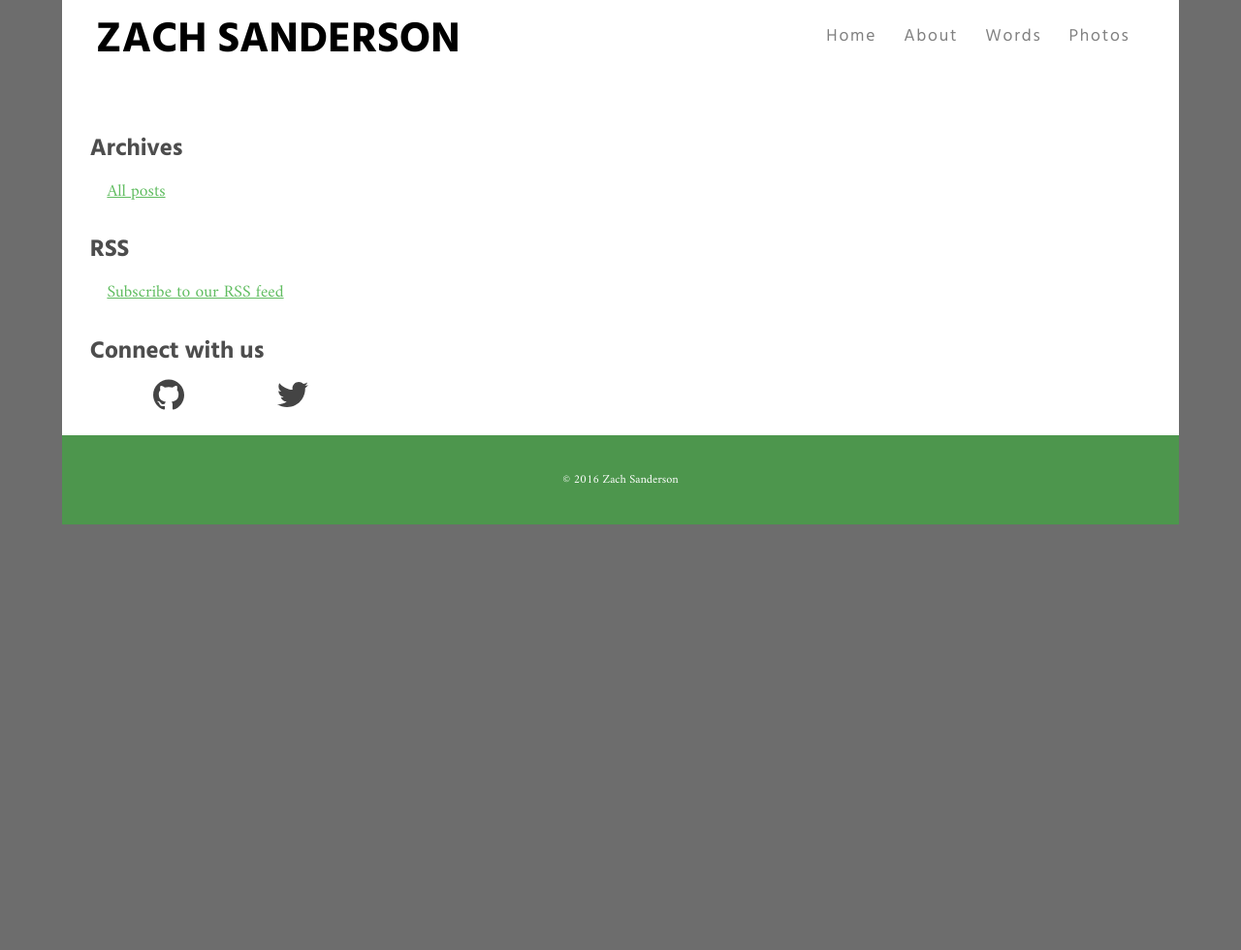
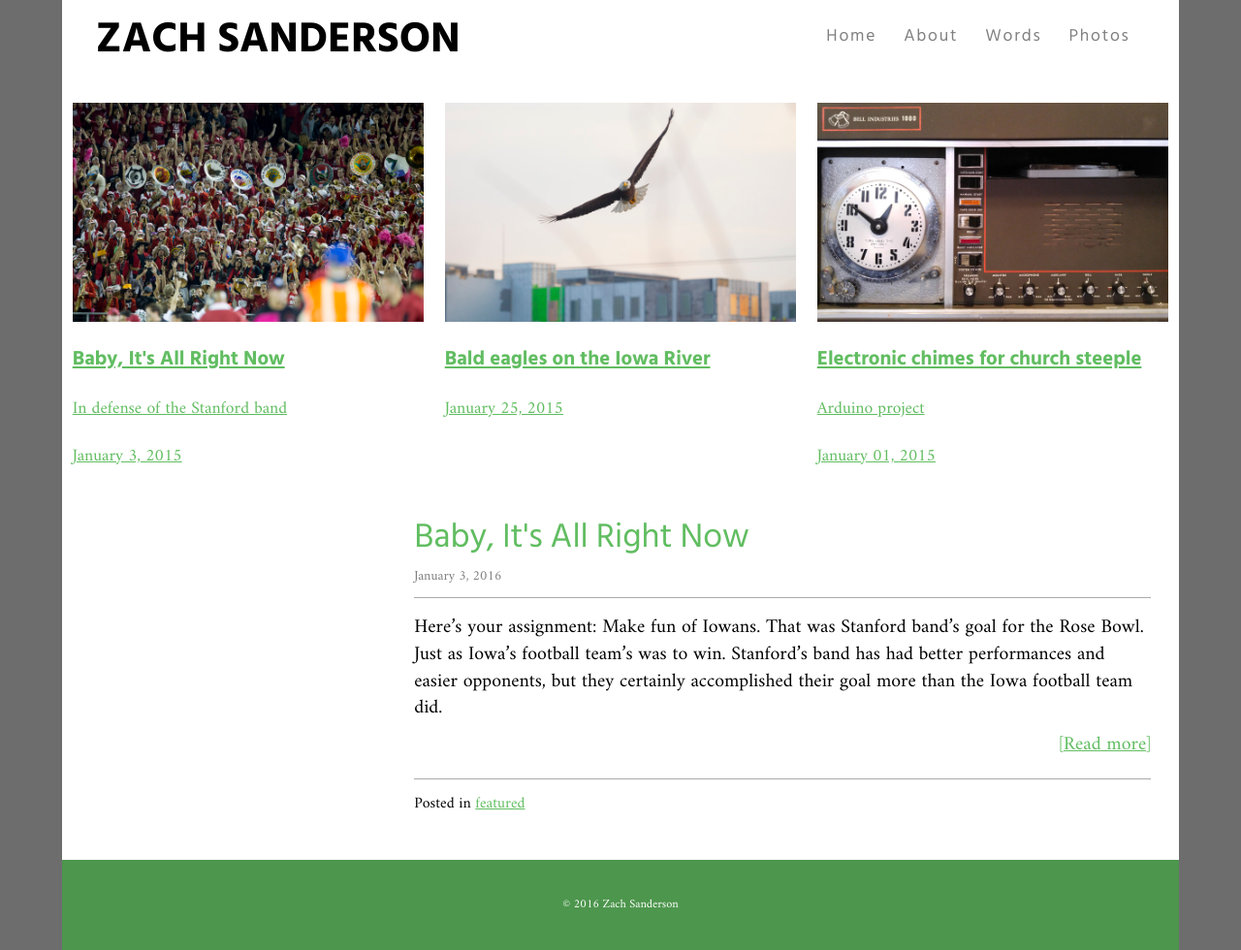
Before and after one commit to zachsanderson/words, a Jekyll site: the page built from index.html, in a window 1280 px wide. Shown: the whole page at 97% size. Built offline with Jekyll 4.4.1, drawn with Linux system fonts in a browser that asks for light colours; the list of posts is cut into pages by our own code; before the commit the page ends 900 px from its top, so only the background shows below that.

Commit message:
Applied flexbox to featured posts on index.html

```diff
--- a/_layouts/default.html
+++ b/_layouts/default.html
@@ -11,8 +11,6 @@
   <meta name="description" content="{% if page.description %}{{ page.description }}{% else %}{{ site.description}}{% endif %}">
   {% include favicons.html %}
   <link rel="stylesheet" href="{{site.baseurl}}/css/main.css">
-  <link href='http://fonts.googleapis.com/css?family=Hind Siliguri:400,700' rel='stylesheet' type='text/css'>
-  <link href='http://fonts.googleapis.com/css?family=Amiri' rel='stylesheet' type='text/css'>
   <script src="{{site.baseurl}}/scripts/modernizr.custom.js"></script>
   <!--[if lt IE 9]>
     <script src="http://html5shiv.googlecode.com/svn/trunk/html5.js"></script>
--- /dev/null
+++ b/_posts/2015-01-03-baby-its-all-right-now.md
@@ -0,0 +1,56 @@
+---
+layout: post
+title:  "Baby, It's All Right Now"
+subtitle: "In defense of the Stanford band"
+date:   2016-01-03
+tags: [featured]
+excerpt_separator: <!-- more -->
+summary: "The Stanford band's goal was to make fun of Iowans, and it succeeded."
+---
+
+Here’s your assignment: Make fun of Iowans.
+
+That was Stanford band’s goal for the Rose Bowl. Just as Iowa’s football team’s was to win. Stanford’s band has had better performances and easier opponents, but they certainly accomplished their goal more than the Iowa football team did.<!-- more -->
+
+All of my Iowa friends are freaking out about their Rose Bowl halftime show, and I’m finding myself being the guy on social media explaining why I think something’s funny. That’s not fun.
+
+[caption id="attachment_574" align="alignnone" width="600"]<a href="http://www.zachsanderson.com/wp-content/uploads/2016/01/tusken_snare.jpg" rel="attachment wp-att-574"><img class="size-full wp-image-574" src="http://www.zachsanderson.com/wp-content/uploads/2016/01/tusken_snare.jpg" alt="Stanford band conductor as tusken raider; Stanford drumline" width="600" height="433" /></a> Tusken raider gaderffii &gt; drum major mace; You might recognize this drummer from <a href="https://www.youtube.com/watch?v=iHjLy8cKseE">Jimmy Kimmel</a>[/caption]
+
+<strong>A few disclosures</strong>
+I graduated from and worked for the University of Iowa. I was rooting hard for the Hawkeyes yesterday. Yesterday someone asked me where I was from and I found myself saying “Iowa”. I explained I grew up in Cincinnati, but, for some time now, I’ve considered myself an Iowan. I did live in Palo Alto and was a photographer at Stanford. During that time, I told people I was from Iowa. They were probably pretty sick of me talking about how awesome Iowa was. I would talk about how much better our gamedays were than theirs. I was insufferable. I’m sure they just went back to their 72 degrees and baseball in February.
+
+I also actually haven’t seen the full Stanford performance. I haven’t seen Iowa’s either. Part of it is because the reports I’ve read say ESPN cut away because of the content. I don’t really see proof that that is the case. I’m actually curious besides the Hawkeyes that made the trip if any of my other Hawkeye friends that are upset about it saw any more of the show than I did. Basically the gist I got was “They’re making fun of us because we’re farmers.” If anyone has a full video, I’d love to see it. Because unless they take a dump on a Grant Wood at the 50 yard line or something, I don’t really see where all the anger comes from.
+
+UPDATE: I did find a script from the band's <a href="https://www.facebook.com/lsjumb/posts/10154484759815760">Facebook page</a>. Seems pretty tame.
+
+<strong>“They’re not a good band"</strong>
+While shooting, I spent a ton of time around the Stanford band. There are aspects that can be childish and annoying, but they are the best at it. I always appreciated the huge commitment they had to their job. As a band in the stands, I don’t know of many better ones. I would love to see a compiled catalog of what they play. It’s always pretty bleeding edge, especially for a format that is 100+ years old. They were the first band I’ve heard play “Black Skinhead” in the spots where other bands might play “Mars”. (They play that one though too.)
+
+They are at all the events and do their main job really well: entertain.
+
+[caption id="attachment_575" align="alignnone" width="600"]<a href="http://www.zachsanderson.com/wp-content/uploads/2016/01/IMG_9954.jpg" rel="attachment wp-att-575"><img class="size-full wp-image-575" src="http://www.zachsanderson.com/wp-content/uploads/2016/01/IMG_9954.jpg" alt="Stanford band at the NCAA tennis tournament" width="600" height="369" /></a> Stanford band playing "All of the Lights" at the 2011 NCAA Tennis Tournament. This song was a single in November 2010 and they're playing it in May 2011. When did Freddie Mercury die?[/caption]
+
+<strong>"Even Stanford fans were apologizing for them"</strong>
+I saw this quite a bit at Stanford. I once saw a Stanford baseball player heckle the band as they went on the field at a football game. He was turning to those around him and saying, “We’re embarrassed by them. We don’t like them either.” So I guess the folks that are mad at the band can find solace in that. Even Stanford hates them.
+
+But when that baseball player is back at a game 10 years after graduating and hears “All Right Now” played after a touchdown, he'll probably get goosebumps.
+
+<strong>“Iowa fans booed them off the field"</strong>
+First, unless they stopped their show halfway through, that’s not totally true. I’m sure they did boo them as they went off the field. And while they were on the field.
+
+A few of my friends who were complaining about this are big pro wrestling fans. The Stanford band is playing the role of the heel. They were doing their job and Iowa fans were doing theirs: booing them. That’s awesome. That’s what makes it fun. I’ve always appreciated that guy who goes into pro wrestling and takes on that role. It’s easier to be the hero. It’s easier to just play “Bohemian Rhapsody” for the 100th time.
+
+[caption id="attachment_577" align="alignnone" width="600"]<a href="http://www.zachsanderson.com/wp-content/uploads/2016/01/IMG_9906.jpg" rel="attachment wp-att-577"><img class="size-full wp-image-577" src="http://www.zachsanderson.com/wp-content/uploads/2016/01/IMG_9906.jpg" alt="Stanford tree and the Dollies before the UCLA football game" width="600" height="424" /></a> They know their tree is ugly. No need to point it out.[/caption]
+
+<strong>“Let’s sic the Iowa Nice Guy on them"</strong>
+Scott Seipker does a fantastic job of setting the record straight in a not-your-usual Iowan way. He’s normally targeting reporters or politicians who are just missing the mark but a comedian arguing against comedy is a little different. Yeah “they’re all farmers” is a stereotype. I’ll admit it’s a pretty lazy one. But Stanford’s band works in stereotypes the way other artists might work in oils or clay.
+
+It seems kind of weird to be upset about that though. Aren’t there a ton of farmers in Iowa? Aren’t Iowans like really really proud of that? So much so that we somehow get past NCAA rules to post a political statement on our helmets every game.
+
+<strong>"We were already losing 35-0"</strong>
+This is why most people are upset. At this point in the game, we were getting our asses handed to us. It may not have looked like it, but the band planned this show weeks in advance. I was really hoping they'd call an audible and come out and make a "35-0" formation. Maybe even dig into the Iowa band playbook and play a Journey medley. Or go edgy and play Michael Jackson. But they certainly weren't going to say, "You know what these poor people traveled across the country to see at least one point scored and they aren't getting it. Let's go easy on them." It would have been sadder if they felt sorry for us.
+
+[caption id="attachment_576" align="alignnone" width="600"]<a href="http://www.zachsanderson.com/wp-content/uploads/2016/01/IMG_0540.jpg" rel="attachment wp-att-576"><img class="size-full wp-image-576" src="http://www.zachsanderson.com/wp-content/uploads/2016/01/IMG_0540.jpg" alt="The band cheers a Stanford touchdown against UCLA" width="600" height="400" /></a> Look at how much fun they're having winning football games[/caption]
+
+<strong>"Respect the Rose Bowl"</strong>
+I've also seen a bunch of words that 60 year old Republicans use like "tradition" and "class" and "respect". That's what ends up offending me more. It's a football game that we are watching for entertainment. We're not going to get any points for having the least amount of fun.
--- a/css/main.css
+++ b/css/main.css
@@ -1,5 +1,6 @@
 /* add syntax highlight styles */
 @import url("syntax-highlighting.css");
+@import url(https://fonts.googleapis.com/css?family=Hind+Siliguri:400,700|Amiri);
 
 
 /* Portions of styles taken from or modified from normalize.css */
@@ -520,6 +521,19 @@ dd {
 .next:after {
 	content: '\00a0\00bb';
 }
+.featured {
+    width: 100%;
+}
+.featuredlinks {
+    list-style: none;
+    display: flex;
+    justify-content: space-around;
+    padding-left: 0;
+}
+.featuredlinks li {
+    flex: 0 1 auto;
+    width: calc(33% - 1em);
+}
 /* --------------------------------------------------
    archive styles
 -----------------------------------------------------*/
@@ -755,8 +769,7 @@ body {
 	margin: 0 auto;
 }
 .page-header {
-	padding: 0 3%;
-	padding-top: 1em;
+	padding: 1em 3% 1em 3%;
 }
 .posts, .archive {
 	float: right;
@@ -792,7 +805,6 @@ header p {
 -----------------------------------------------------*/
 nav {
 	background: none;
-	margin-bottom: 2em;
 }
 #menu-toggle, .toggle-label {
 		display: none;
--- a/index.html
+++ b/index.html
@@ -3,7 +3,34 @@ layout: default
 ---
 
 <main role="main" class="cf">
-<article class="posts">
+<section class="featured">
+  <ul class="featuredlinks">
+    <li>
+      <a href="">
+        <img src="images/stanfordband-1600.jpg" alt="Stanford band" />
+        <h3>Baby, It's All Right Now</h3>
+        <p>In defense of the Stanford band</p>
+        <div class="meta"><time>January 3, 2015</time></div>
+      </a>
+    </li>
+    <li>
+      <a href="">
+        <img src="images/baldeagle-1600.jpg" alt="Bald eagle" />
+        <h3>Bald eagles on the Iowa River</h3>
+        <div class="meta"><time>January 25, 2015</time></div>
+      </a>
+    </li>
+    <li>
+      <a href="">
+        <img src="images/chimes-1600.jpg" alt="Chimes" />
+        <h3>Electronic chimes for church steeple</h3>
+        <p>Arduino project</p>
+        <div class="meta"><time>January 01, 2015</time></div>
+      </a>
+    </li>
+  </ul>
+</section>
+<section class="posts">
   {% for post in paginator.posts limit:4 %}
  <article role="article" itemscope itemtype="http://schema.org/BlogPosting">
         <header>
@@ -30,6 +57,9 @@ layout: default
       <p class="nextLink"><a href="{{site.baseurl}}/words/page{{paginator.next_page}}" class="next">older entries</a></p>
       {% endif %}
     </div>
-    </article>
-    {% include sidebar.html %}
+</section>
+<section class="photos">
+</section>
+<section class="projects">
+</section>
 </main>
```
Also changed, not shown: images/4thofjuly2015-1600.jpg (added), images/baldeagle-1600.jpg (added), images/chimes-1600.jpg (added), images/creekhike-1600.jpg (added), images/moonbow-1600.jpg (added), images/readingtohenry-1600.jpg (added), images/stanfordband-1600.jpg (added), 1 other file.
